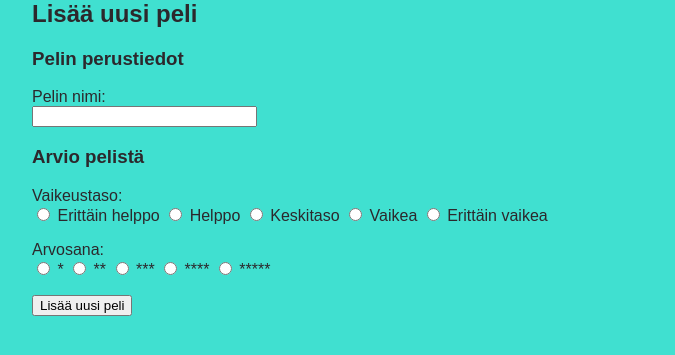
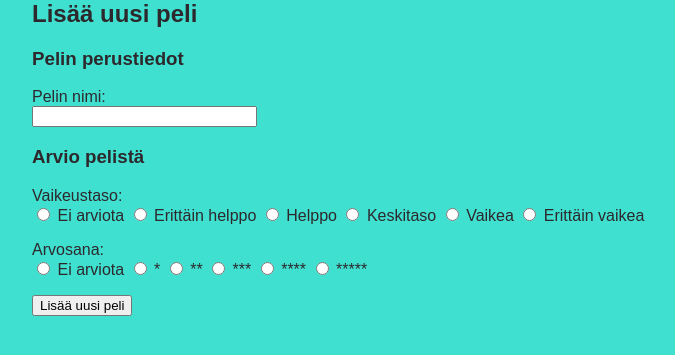
Before and after one commit to iita-mari/pelikirjasto, a Flask app: page /new_item in a window 1280 px wide. Shown: the part 152-507 px from the top of the page, without its empty margins (208-883 px from the left). Run offline with Flask 3, Linux system fonts and the light colour scheme; the visitor is signed in with stand-in values (Sample User, id 1); data that the repository does not hold is empty.

Commit message:
Add no rating - option to new item and edit item pages

```diff
--- a/templates/edit_item.html
+++ b/templates/edit_item.html
@@ -44,6 +44,8 @@
 
   <p>
     <label>Arvosana</label>: <br />
+    <input type="radio" name="rating" id="rating_none" value="Ei arviota" {% if item.rating == 'Ei arviota' %}checked{% endif %} />
+    <label for="rating_none">Ei arviota</label>
     <input type="radio" name="rating" id="rating_1" value="*" {% if item.rating == '*' %}checked{% endif %} />
     <label for="rating_1">*</label>
     <input type="radio" name="rating" id="rating_2" value="**" {% if item.rating == '**' %}checked{% endif %} />
--- a/templates/new_item.html
+++ b/templates/new_item.html
@@ -26,6 +26,8 @@
   <h3>Arvio pelistä</h3>
   <p>
     <label>Vaikeustaso</label>: <br />
+    <input type="radio" name="difficulty_level" id="difficulty_none" value="Ei arviota" />
+    <label for="difficulty_none">Ei arviota</label>
     <input type="radio" name="difficulty_level" id="difficulty_very_easy" value="Erittäin helppo" />
     <label for="difficulty_very_easy">Erittäin helppo</label>
     <input type="radio" name="difficulty_level" id="difficulty_easy" value="Helppo" />
@@ -39,6 +41,8 @@
   </p>
   <p>
     <label>Arvosana</label>: <br />
+    <input type="radio" name="difficulty_level" id="difficulty_none" value="Ei arviota" />
+    <label for="difficulty_none">Ei arviota</label>
     <input type="radio" name="rating" id="rating_1" value="*" />
     <label for="rating_1">*</label>
     <input type="radio" name="rating" id="rating_2" value="**" />
```
